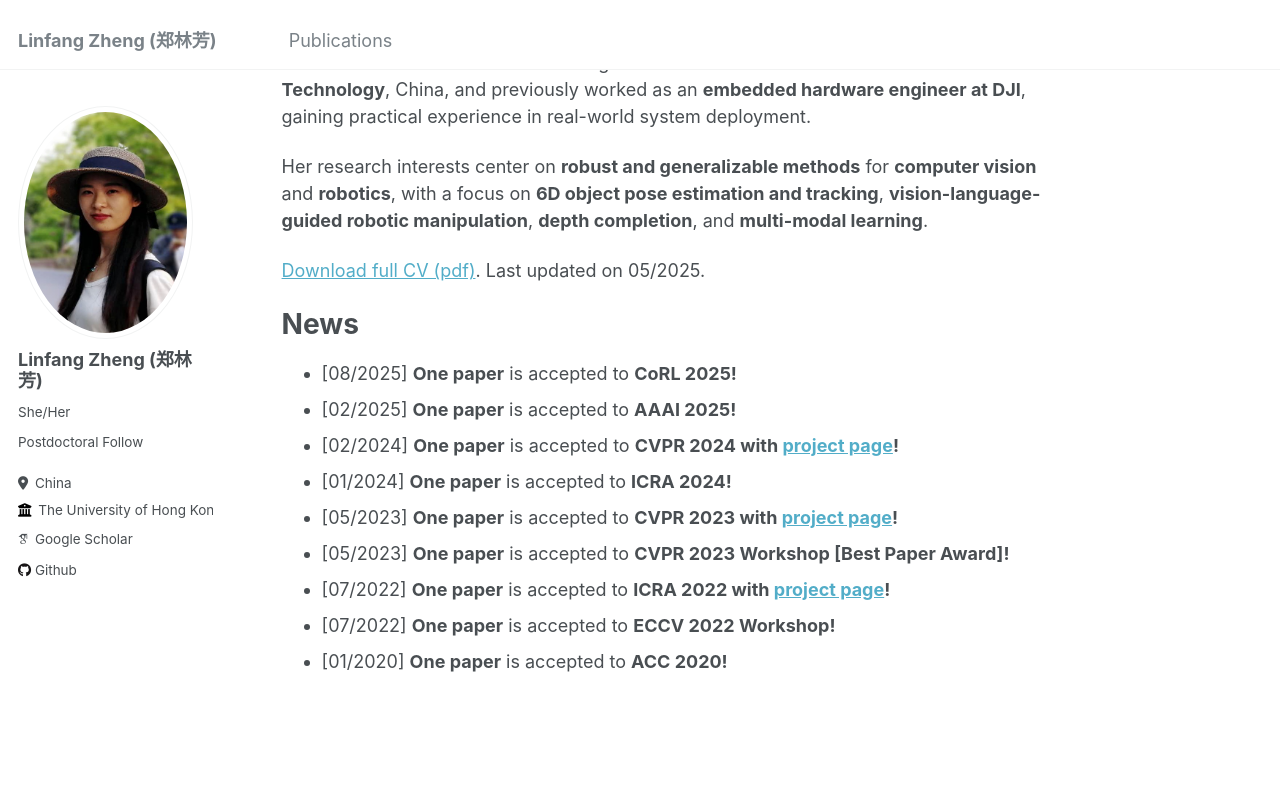
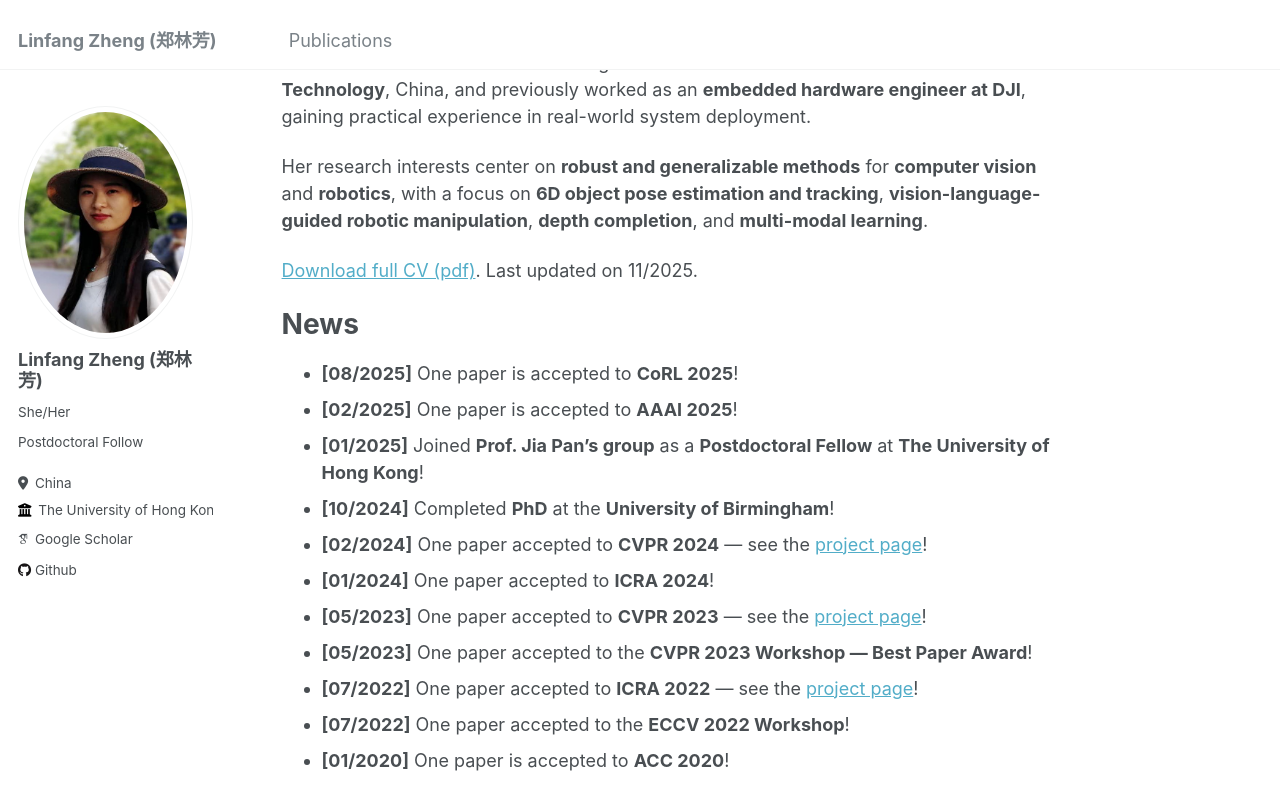
Before and after one commit to Lynne-Zheng-Linfang/Lynne-Zheng-Linfang.github.io, a Jekyll site: the page built from _pages/about.md, in a window 1280 px wide and 900 px high, scrolled down 258 px. Shown: the top 810 px of the window. Built offline with Jekyll 4.4.1, drawn with Linux system fonts in a browser that asks for light colours; some web fonts are replaced.

Commit message:
Update about.md

```diff
--- a/_pages/about.md
+++ b/_pages/about.md
@@ -12,17 +12,19 @@ She holds bachelor’s and master’s degrees in **Microelectronics** from **Har
 
 Her research interests center on **robust and generalizable methods** for **computer vision** and **robotics**, with a focus on **6D object pose estimation and tracking**, **vision-language-guided robotic manipulation**, **depth completion**, and **multi-modal learning**.
 
-[Download full CV (pdf)](https://lynne-zheng-linfang.github.io/files/CV.pdf). Last updated on 05/2025.
+[Download full CV (pdf)](https://lynne-zheng-linfang.github.io/files/CV.pdf). Last updated on 11/2025.
 
 
 News
 ======
- * [08/2025] **One paper** is accepted to **CoRL 2025!**
- * [02/2025] **One paper** is accepted to **AAAI 2025!**
- * [02/2024] **One paper** is accepted to **CVPR 2024 with [project page](https://lynne-zheng-linfang.github.io/georef.github.io/)!**
- * [01/2024] **One paper** is accepted to **ICRA 2024!**
- * [05/2023] **One paper** is accepted to **CVPR 2023 with [project page](https://lynne-zheng-linfang.github.io/hspose.github.io/)!**
- * [05/2023] **One paper** is accepted to **CVPR 2023 Workshop [Best Paper Award]!**
- * [07/2022] **One paper** is accepted to **ICRA 2022 with [project page](https://lynne-zheng-linfang.github.io/TP-AE.github.io/)!**
- * [07/2022] **One paper** is accepted to **ECCV 2022 Workshop!**
- * [01/2020] **One paper** is accepted to **ACC 2020!**
+ * **[08/2025]** One paper is accepted to **CoRL 2025**!
+ * **[02/2025]** One paper is accepted to **AAAI 2025**!
+ * **[01/2025]** Joined **Prof. Jia Pan’s group** as a **Postdoctoral Fellow** at **The University of Hong Kong**!
+ * **[10/2024]** Completed **PhD** at the **University of Birmingham**!
+ * **[02/2024]** One paper accepted to **CVPR 2024** — see the [project page](https://lynne-zheng-linfang.github.io/georef.github.io/)!
+ * **[01/2024]** One paper accepted to **ICRA 2024**!
+ * **[05/2023]** One paper accepted to **CVPR 2023** — see the [project page](https://lynne-zheng-linfang.github.io/hspose.github.io/)!
+ * **[05/2023]** One paper accepted to the **CVPR 2023 Workshop — Best Paper Award**!
+ * **[07/2022]** One paper accepted to **ICRA 2022** — see the [project page](https://lynne-zheng-linfang.github.io/TP-AE.github.io/)!
+ * **[07/2022]** One paper accepted to the **ECCV 2022 Workshop**!
+ * **[01/2020]** One paper is accepted to **ACC 2020**!
```
